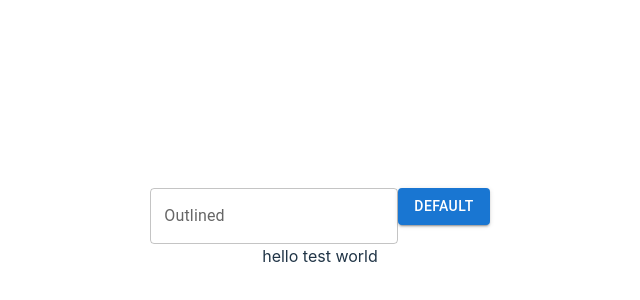
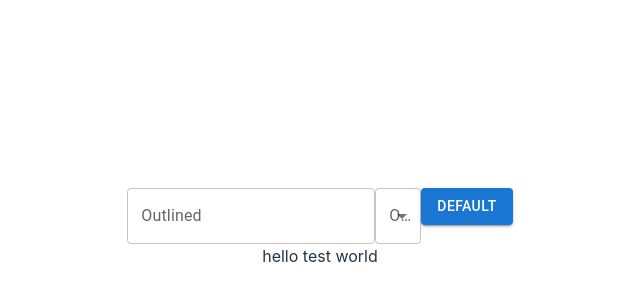
Before and after one commit to slothcodes/writers-assistant, a React (Vite) app: page / in a window 1280 px wide. Shown: the part 172-472 px from the top of the page, without its empty margins (320-960 px from the left). Built offline with nearby package versions, Linux system fonts and the light colour scheme.

Commit message:
further developed the outliner component

```diff
--- a/src/components/OutlineForm.jsx
+++ b/src/components/OutlineForm.jsx
@@ -3,12 +3,13 @@ import React from "react";
 // use mui
 import TextField from '@mui/material/TextField';
 import Button from '@mui/material/Button';
+import { Select, MenuItem, FormControl, InputLabel } from '@mui/material';
 import { useSelector } from "react-redux";
 import {setText} from '../slices/testSlice'
 import { useDispatch } from "react-redux";
 
 export default function OutlineForm() {
-
+    const [promptSelection, setPromptSelection] = React.useState('');
     const [inputValue, setInputValue] = React.useState('');
     const dispatch = useDispatch();
     // handle change of input state
@@ -16,19 +17,50 @@ export default function OutlineForm() {
         setInputValue(event.target.value);
     }
     // handle submit to django backend
-    const handleSubmit = (event) => {
+    const handleSubmit = async (event) => {
         event.preventDefault();
         console.log('Submitted:',inputValue)
-        dispatch(setText(inputValue))
+        const response = await fetch('/getCompletion', {
+            method: 'POST',
+            headers: {
+                'Content-Type': 'application/json',
+            },
+            body: JSON.stringify({text: inputValue}),
+        })
+        console.log(response)
+        const results = await response.json()
+        dispatch(setText(results.text))
     }
 
   return (
     <div>
-      {/* outliner form */}
-      <form onSubmit={handleSubmit}>
+      <form onSubmit={handleSubmit} className="prompt-form">
         <TextField id="outlined-basic" label="Outlined" variant="outlined" onChange={handleChange}/>
+        <FormControl>
+          <InputLabel id="prompt-selection">Options</InputLabel>
+          <Select
+            labelId="prompt-selection"
+            id="prompt-selection"
+            value={promptSelection}
+            label="Options"
+            onChange={(event)=>setPromptSelection(event.target.value)}
+          >
+            <MenuItem value="questions">Questions</MenuItem>
+            <MenuItem value="mistakes">Mistakes</MenuItem>
+            <MenuItem value="myths">Myths</MenuItem>
+            <MenuItem value="facts">Facts</MenuItem>
+            <MenuItem value="tips">Tips</MenuItem>
+            <MenuItem value="benefits">Benefits</MenuItem>
+          </Select>
+        </FormControl>
         <Button variant="contained" type="submit" onSubmit={handleSubmit}>Default</Button>
       </form>
+      <div className="prompt-results">
+
+      </div>
+      <div className="final-outline">
+
+      </div>
     </div>
   );
 }
```
Also changed, not shown: src/components/FinalOutline.jsx (added, +12 -0 lines), src/components/OutlinePromptResults.jsx (added, +12 -0 lines), src/containers/OutlineContainer.jsx (added, +15 -0 lines), Roadmap.txt (added).
